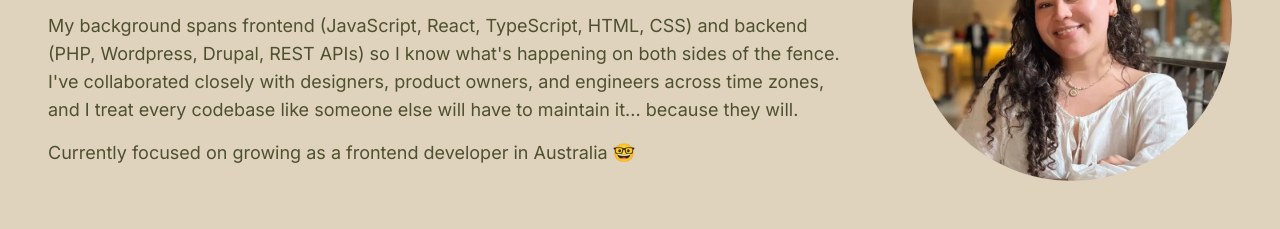
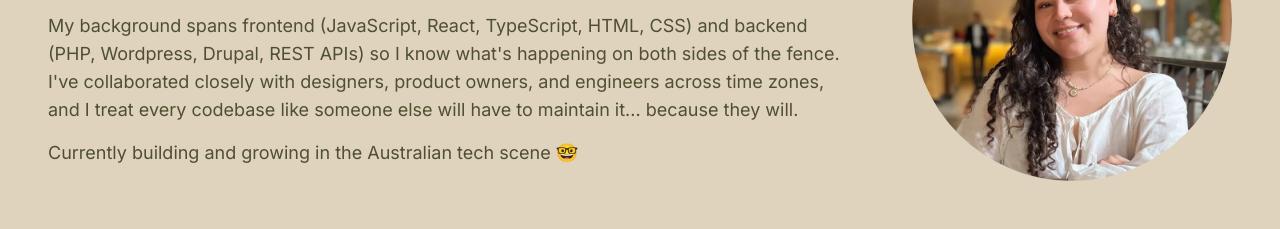
Before and after one commit to nataliatorres/nataliatorres.github.io, a React (Vite) app: page / in a window 1280 px wide. Shown: the part 1000-1229 px from the top of the page. Built offline with nearby package versions, Linux system fonts and the light colour scheme.

Commit message:
Update intro and fix spacing

```diff
--- a/src/App.tsx
+++ b/src/App.tsx
@@ -45,7 +45,7 @@ function App () {
             <Title type='h1' style='text-[#6B6E42] text-[3.2em]' title='How I build' />
             <p className='my-3.75 text-base md:text-lg text-left'>I'm a Brisbane based software engineer with over 5 years of experience building customer-facing web applications for US-based product teams.</p>
             <p className='my-3.75 text-base md:text-lg text-left'>My background spans frontend (JavaScript, React, TypeScript, HTML, CSS) and backend (PHP, Wordpress, Drupal, REST APIs) so I know what's happening on both sides of the fence. I've collaborated closely with designers, product owners, and engineers across time zones, and I treat every codebase like someone else will have to maintain it... because they will.</p>
-            <p className='my-3.75 text-base md:text-lg text-left'>Currently focused on growing as a frontend developer in Australia 🤓</p>
+            <p className='my-3.75 text-base md:text-lg text-left'>Currently building and growing in the Australian tech scene 🤓</p>
           </div>
           <div className='flex'>
             <figure className='flex flex-wrap place-content-center'>
```
Also changed, not shown: index.html (+2 -2 lines).
